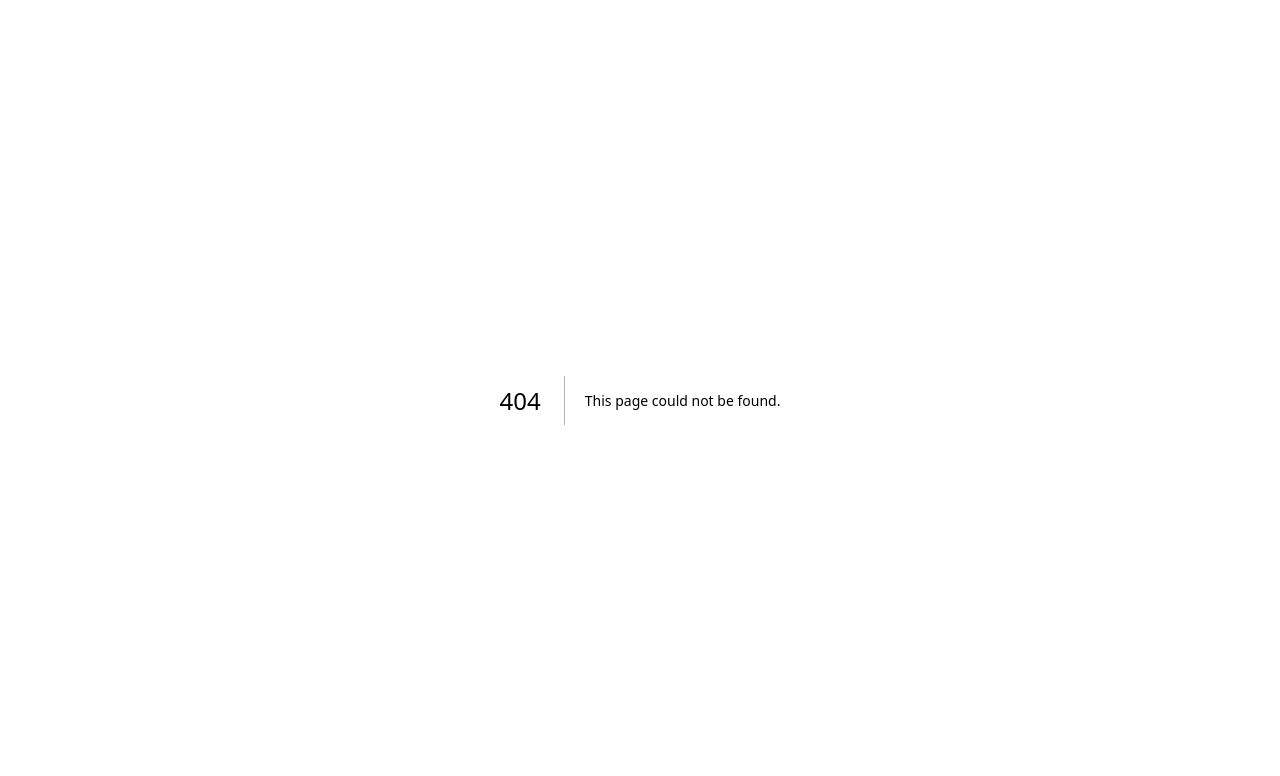
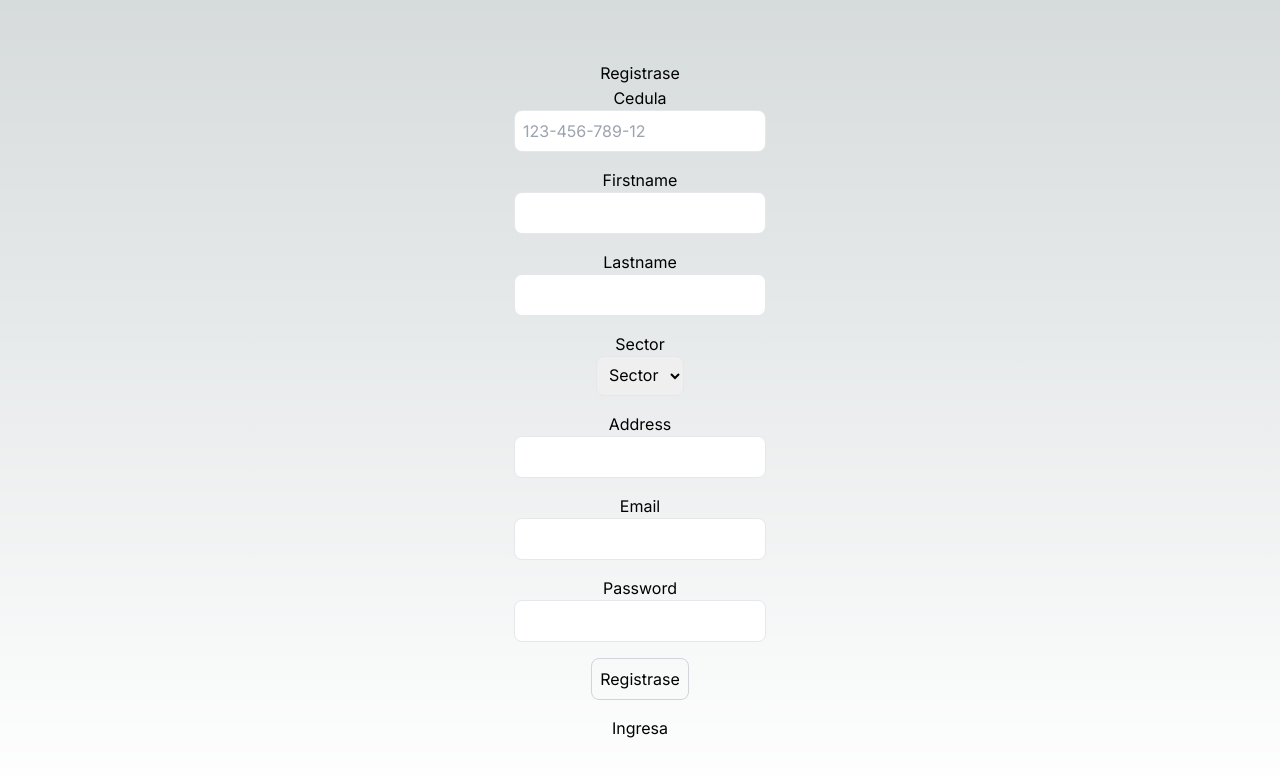
Before and after one commit to Ivan-s-Development-Team/SDEngage, a Next.js app: page /signup in a window 1280 px wide. Before the commit this address had no page. Shown: the top 776 px of the page. Built offline with nearby package versions, Linux system fonts and the light colour scheme.

Commit message:
Login, register and profile pages

```diff
--- a/src/app/login/page.tsx
+++ b/src/app/login/page.tsx
@@ -1,8 +1,47 @@
+"use client";
+import Link from "next/link";
+import React from "react";
+import { useRouter } from "next/navigation";
+import { Axios } from "axios";
+
+
 export default function LoginPage() {
+    const [user, setUser] = React.useState({
+        Email: "",
+        Password: "",
+
+    })
+
+    const onLogin = async () => {
+
+    }
     return (
-        <div className="flex">
-            <h1 className="text-center text-white
-            text-2xl">Login</h1>
+        <div className="flex flex-col items-center justify-center
+        min-h-screen py-2">
+            <h1>Ingresa</h1>
+            <hr/>
+
+            <label htmlFor="Correro Electronico">Email</label>
+            <input
+            className="p-2 border border-grau-300 rounded-lg mb-4 focus:outline-none focus:border-gray-600 text-black"
+                id="Email"
+                type="text"
+                value={user.Email}
+                onChange={(e) => setUser({...user, Email: e.target.value})}
+                />
+            <label htmlFor="Contrasena">Password</label>
+            <input
+            className="p-2 border border-grau-300 rounded-lg mb-4 focus:outline-none focus:border-gray-600 text-black"
+                id="Password"
+                type="password"
+                value={user.Password}
+                onChange={(e) => setUser({...user, Password: e.target.value})}
+                />
+            <button
+            onClick={onLogin}
+            className="p-2 border border-gray-300 rounded-lg mb-4 focus:outline-none
+            focus:border-gray-600">Ingresar</button>
+            <Link href="/signup">Registrase</Link>
         </div>
     )
 }
--- /dev/null
+++ b/src/app/profile/[id]/page.tsx
@@ -0,0 +1,10 @@
+export default function UserProfile({params}: any) {
+    return (
+        <div className="flex flex-col items-center justify-center
+        min-h-screen py-2">
+            <h1>Profile</h1>
+            <hr />
+            <p className="text-4xl">Profile Page{params.id}</p>
+        </div>
+    )
+}
--- /dev/null
+++ b/src/app/profile/page.tsx
@@ -0,0 +1,10 @@
+export default function ProfilePage() {
+    return (
+        <div className="flex flex-col items-center justify-center
+        min-h-screen py-2">
+            <h1>Profile</h1>
+            <hr />
+            <p>Profile Page</p>
+        </div>
+    )
+}
--- /dev/null
+++ b/src/app/signup/page.tsx
@@ -0,0 +1,95 @@
+"use client";
+import Link from "next/link";
+import React from "react";
+import { useRouter } from "next/navigation";
+import { Axios } from "axios";
+
+
+export default function SignupPage() {
+    const [user, setUser] = React.useState({
+        Cedula: "",
+        Email: "",
+        Password: "",
+        Firstname: "",
+        Lastname: "",
+        Address: "",
+        Sector: "",
+
+    })
+
+    const onSignup = async () => {
+
+    }
+    return (
+        <div className="flex flex-col items-center justify-center
+        min-h-screen py-2">
+            <h1>Registrase</h1>
+            <hr/>
+            <label htmlFor="Cedula">Cedula</label>
+            <input
+            className="p-2 border border-grau-300 rounded-lg mb-4 focus:outline-none focus:border-gray-600 text-black"
+                id="Cedula"
+                type="number"
+                value={user.Cedula}
+                onChange={(e) => setUser({...user, Cedula: e.target.value})}
+                placeholder="123-456-789-12"
+                />
+            <label htmlFor="Primer Nombre">Firstname</label>
+            <input
+            className="p-2 border border-grau-300 rounded-lg mb-4 focus:outline-none focus:border-gray-600 text-black"
+                id="Firstname"
+                type="text"
+                value={user.Firstname}
+                onChange={(e) => setUser({...user, Firstname: e.target.value})}
+                />
+            <label htmlFor="Apellido">Lastname</label>
+            <input
+            className="p-2 border border-grau-300 rounded-lg mb-4 focus:outline-none focus:border-gray-600 text-black"
+                id="Lastname"
+                type="text"
+                value={user.Lastname}
+                onChange={(e) => setUser({...user, Lastname: e.target.value})}
+                />
+            <label htmlFor="Sector">Sector</label>
+            <select
+            className="p-2 border border-grau-300 rounded-lg mb-4 focus:outline-none flex w-fit focus:border-gray-600 text-black"
+            id="Sector"
+            value={user.Sector}
+            onChange={(e) => setUser({...user, Sector: e.target.value})}
+            > <option value="a">Sector</option>
+            <option value="b">b</option>
+            <option value="c">c</option>
+            <option value="d">d</option>
+          </select>
+            <label htmlFor="Direccion">Address</label>
+            <input
+            className="p-2 border border-grau-300 rounded-lg mb-4 focus:outline-none focus:border-gray-600 text-black"
+                id="Address"
+                type="text"
+                value={user.Address}
+                onChange={(e) => setUser({...user, Address: e.target.value})}
+                />
+            <label htmlFor="Correro Electronico">Email</label>
+            <input
+            className="p-2 border border-grau-300 rounded-lg mb-4 focus:outline-none focus:border-gray-600 text-black"
+                id="Email"
+                type="text"
+                value={user.Email}
+                onChange={(e) => setUser({...user, Email: e.target.value})}
+                />
+            <label htmlFor="Contrasena">Password</label>
+            <input
+            className="p-2 border border-grau-300 rounded-lg mb-4 focus:outline-none focus:border-gray-600 text-black"
+                id="Password"
+                type="password"
+                value={user.Password}
+                onChange={(e) => setUser({...user, Password: e.target.value})}
+                />
+            <button
+            onClick={onSignup}
+            className="p-2 border border-gray-300 rounded-lg mb-4 focus:outline-none
+            focus:border-gray-600">Registrase</button>
+            <Link href="/login">Ingresa</Link>
+        </div>
+    )
+}
```
Also changed, not shown: src/dbConfig/dbConfig.ts (added, +19 -0 lines), src/app/api/users/signup/login/route.ts (added), src/app/api/users/signup/route.ts (added), 1 other file (tests, documents, lock files or other folders).
